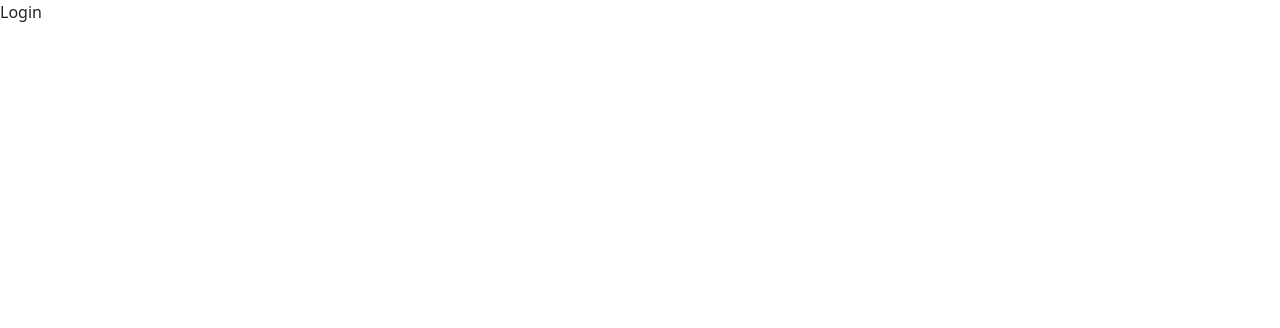
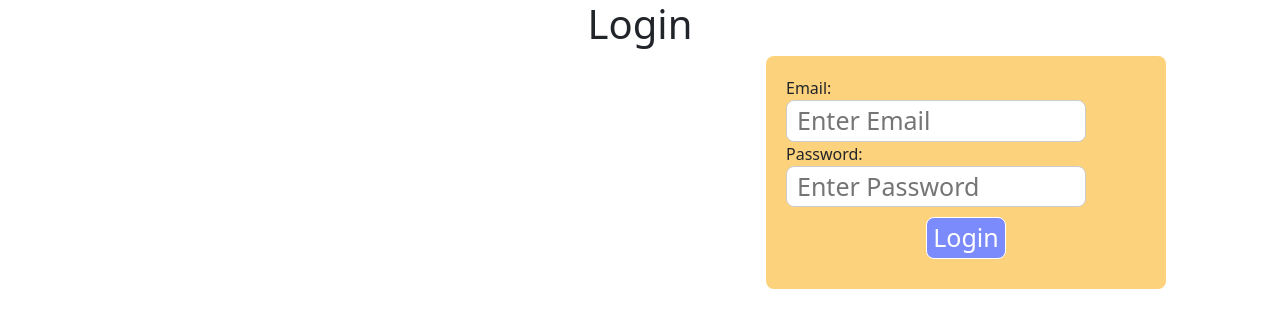
Before and after one commit to pritikothe15/rest-food, a React (Create React App) app in the folder client/: page /login in a window 1280 px wide. Shown: the top 328 px of the page. Built offline with nearby package versions, Linux system fonts and the light colour scheme.

Commit message:
feat: login and current user storage

```diff
--- /dev/null
+++ b/client/src/util/currentUser.js
@@ -0,0 +1 @@
+export const currentUser =JSON.parse(localStorage.getItem('currentUser'))||null ;
--- a/client/src/views/Home/Home.js
+++ b/client/src/views/Home/Home.js
@@ -1,8 +1,13 @@
-import React from 'react'
+import React,{useEffect,useState} from 'react'
+import { currentUser } from "../../util/currentUser";
 
 function Home() {
+
   return (
-    <div>Home component</div>
+    <div>
+      <h1 className='text-center'>Home</h1>
+      <h2> {currentUser?.name}</h2>
+    </div>
   )
 }
 
--- a/client/src/views/Login/Login.css
+++ b/client/src/views/Login/Login.css
@@ -0,0 +1,27 @@
+.form-container{
+    background-color: #fcd27c;
+    width:400px;
+    padding:20px;
+    border-radius:8px;
+    margin:0 auto;
+  }
+  .user-input{
+      display:block;
+      width:300px;
+      border-radius:8px;
+      border: 1px solid #ccc;
+      font-size:25px;
+      padding-left: 10px;
+
+  }
+  .login-button{
+    font-size: 25px;
+    background-color: #7c8bfc;
+    color:white;
+    margin:10px;
+    border-radius: 8px;
+    border:1px solid white;
+    display: block;
+    margin-left: auto;
+    margin-right: auto;
+  }
--- a/client/src/views/Login/Login.js
+++ b/client/src/views/Login/Login.js
@@ -1,9 +1,72 @@
-import React from 'react'
+import React,{useState,useEffect} from "react";
+import { currentUser } from "../../util/currentUser";
+import axios from "axios";
+import "./Login.css";
 
 function Login() {
+    const [email, setEmail] = useState('');
+    const [password, setPassword] = useState('');
+
+    useEffect(()=>{
+      if(currentUser){
+        window.location.href='/'
+      }
+  },[])
+
+ async function loginUser(){
+    const response = await axios.post('/login',{
+        email:email,
+        password:password,
+    })
+         console.log(response.data)
+         if(response.data.success){
+          alert(response.data.message)
+          localStorage.setItem('currentUser',JSON.stringify(response.data.data));
+          window.location.href="/"
+
+         }
+         else{
+          alert('Error :'+  response.data.message)
+          setEmail('')
+          setPassword('')
+          localStorage.removeItem('currentUser');
+         }
+
+ }
+
   return (
-    <div>Login</div>
+    <div>
+      <h1 className="text-center">Login</h1>
+      <div className="row">
+            <div className="col-md-6"></div>
+        <div className="col-md-6">
+            <div className="form-container">
+                 <form>
+
+                    <div>
+                        <label htmlFor="email" >Email:</label>
+                        <input type="email" id="email" placeholder="Enter Email" className="user-input"
+                        value={email} onChange={(e) => setEmail(e.target.value)}/>
+                    </div>
+
+                    <div>
+                        <label htmlFor="password" >Password:</label>
+                        <input type="password" id="password" placeholder="Enter Password"  className="user-input"
+                         value={password} onChange={(e) => setPassword(e.target.value)}/>
+                    </div>
+
+                    <div>
+                        <button type="button" className="login-button" onClick={loginUser} >
+                        Login
+                        </button>
+                    </div>
+
+                 </form>
+            </div>
+        </div>
+      </div>
+    </div>
   )
 }
 
-export default Login
+export default Login;
--- a/client/src/views/Signup/Signup.js
+++ b/client/src/views/Signup/Signup.js
@@ -1,4 +1,5 @@
-import React,{useState} from "react";
+import React,{useState,useEffect} from "react";
+import { currentUser } from "../../util/currentUser";
 import axios from "axios";
 import "./Signup.css";
 
@@ -8,6 +9,12 @@
     const [phone, setPhone] = useState('');
     const [password, setPassword] = useState('');
     const [role, setRole] = useState('user');
+
+    useEffect(()=>{
+        if(currentUser){
+          window.location.href='/'
+        }
+    },[])
 
  async function signupUser(){
     const response = await axios.post('/signup',{
```
